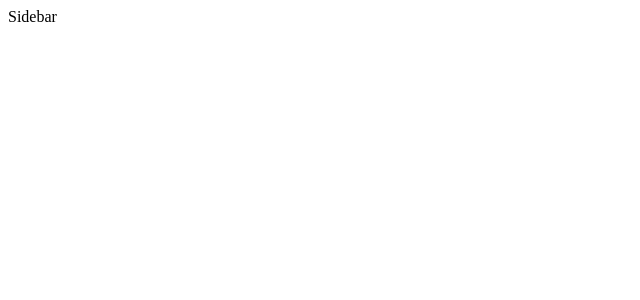
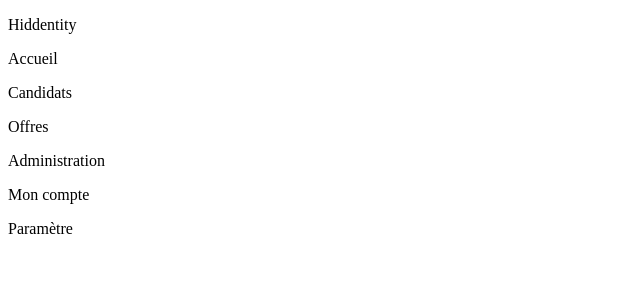
Before and after one commit to hiddentityfr/bird-old, a Next.js app: page /left-nav-bar in a window 1280 px wide. Shown: the top 300 px of the page, without its empty margins (0-640 px from the left). Built offline with nearby package versions, Linux system fonts and the light colour scheme.

Commit message:
Add left side navigation text

```diff
--- a/pages/left-nav-bar.tsx
+++ b/pages/left-nav-bar.tsx
@@ -1,5 +1,15 @@
 import React from 'react';
 
 export default function Sidebar() {
-  return <div>Sidebar</div>;
+  return (
+    <div>
+      <p>Hiddentity</p>
+      <p>Accueil</p>
+      <p>Candidats</p>
+      <p>Offres</p>
+      <p>Administration</p>
+      <p>Mon compte</p>
+      <p>Paramètre</p>
+    </div>
+  );
 }
```
